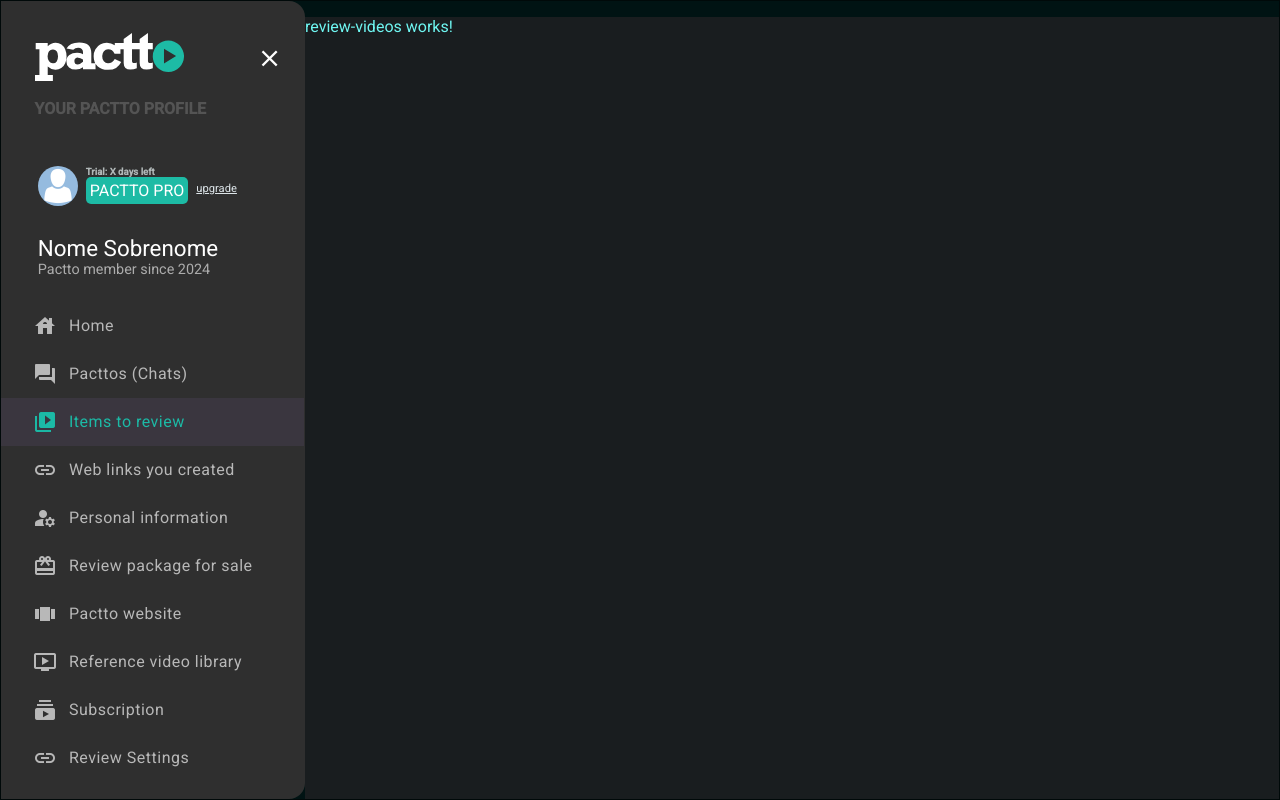
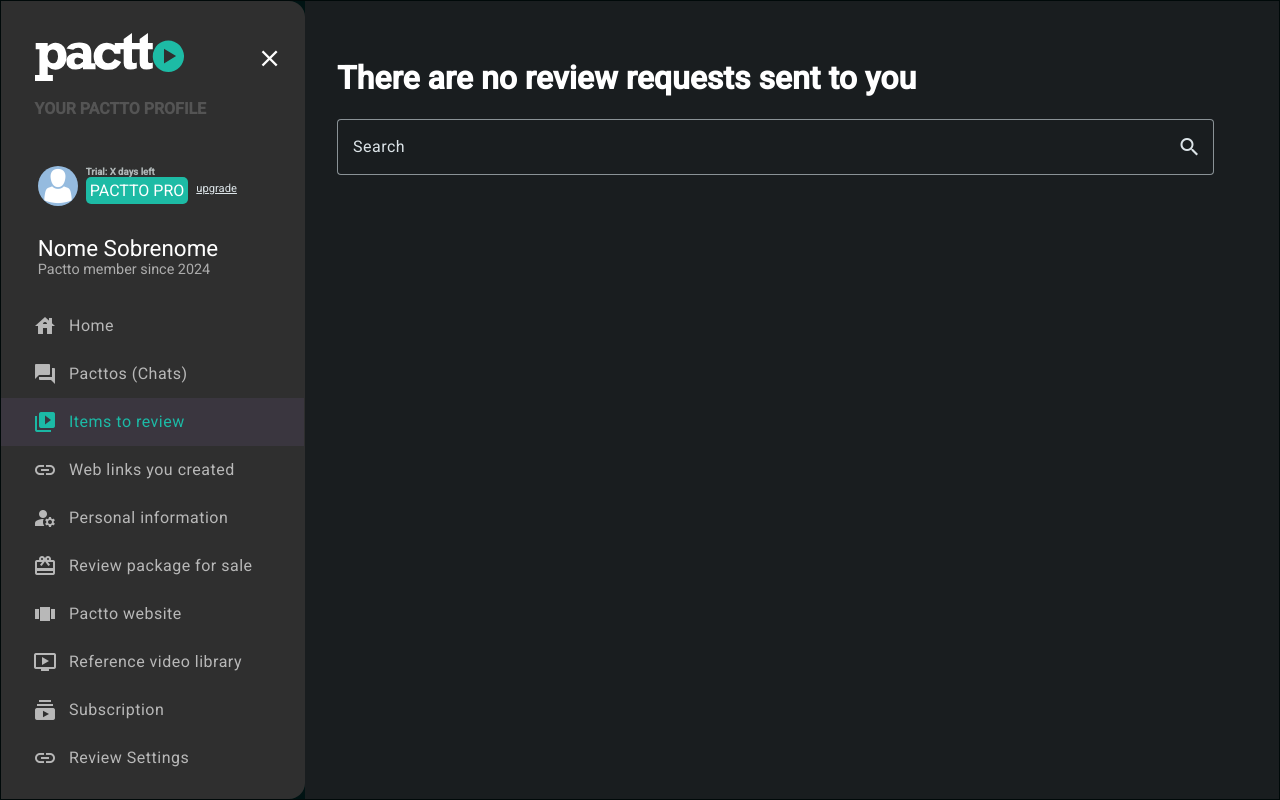
Before and after one commit to JNaicraG/pactto-dashboard, an Angular app: page /videos-to-review in a window 1280 px wide. Built offline with nearby package versions, Linux system fonts and the light colour scheme.

Commit message:
chore(reviewVideos): implemented component content

```diff
--- a/src/app/pages/review-videos/review-videos.component.html
+++ b/src/app/pages/review-videos/review-videos.component.html
@@ -1 +1,4 @@
-<p>review-videos works!</p>
+<app-container class="container">
+    <h1>{{videos.length === 0 ? 'There are no review requests sent to you' : 'Review Videos'}}</h1>
+    <app-search-bar [queryControl]="queryControl"></app-search-bar>
+</app-container>
--- a/src/app/pages/review-videos/review-videos.component.scss
+++ b/src/app/pages/review-videos/review-videos.component.scss
@@ -0,0 +1,11 @@
+.container {
+    margin: 0;
+    padding: 2.3rem 2rem;
+    color: #fff;
+    gap: 1rem;
+
+
+    h1 {
+        font: bold 2rem 'Roboto', 'Helvetica Neue', 'sans-serif';
+    }
+}
--- a/src/app/pages/review-videos/review-videos.component.ts
+++ b/src/app/pages/review-videos/review-videos.component.ts
@@ -1,12 +1,21 @@
 import { Component } from '@angular/core';
+import { ContainerComponent } from '../../components/shared/container/container.component';
+import { SearchBarComponent } from '../../components/shared/search-bar/search-bar.component';
+import { FormControl } from '@angular/forms';
 
 @Component({
   selector: 'app-review-videos',
   standalone: true,
-  imports: [],
+  imports: [
+    ContainerComponent,
+    SearchBarComponent
+  ],
   templateUrl: './review-videos.component.html',
   styleUrl: './review-videos.component.scss'
 })
 export class ReviewVideosComponent {
 
+  queryControl:FormControl = new FormControl('');
+  videos:any[] = [];
+
 }
```
